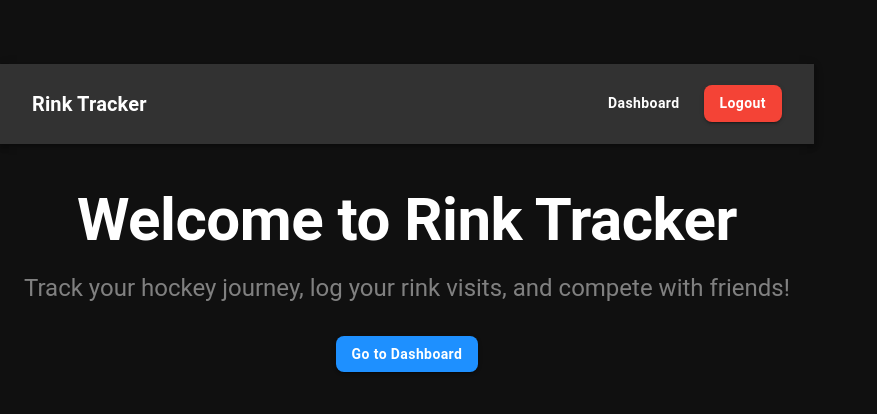
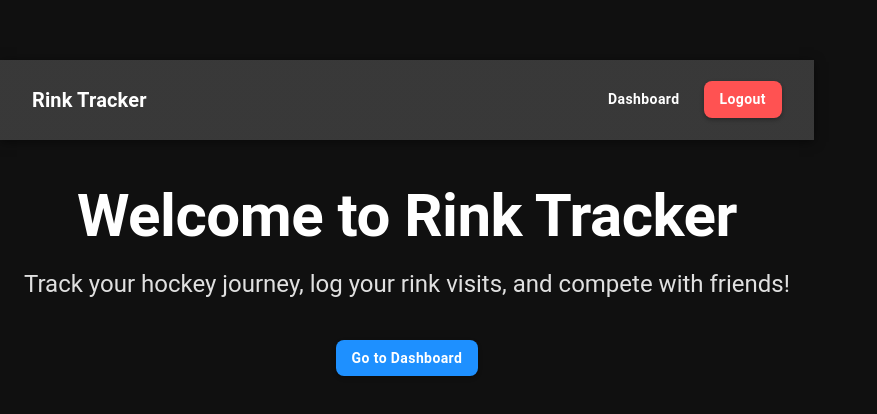
Before and after one commit to MikeOG444/rink-tracker-pwa, a React (Vite) app: page / in a window 1280 px wide. Shown: the part 182-596 px from the top of the page, without its empty margins (0-877 px from the left). Built offline with nearby package versions, Linux system fonts and the light colour scheme; no server answers; sample sign-in values are in the browser's storage.

Commit message:
Improve contrast and readability throughout the application

```diff
--- a/src/components/auth/AuthPage.tsx
+++ b/src/components/auth/AuthPage.tsx
@@ -72,7 +72,14 @@ const AuthPage = () => {
   };
 
   return (
-    <Container maxWidth="xs" sx={{ textAlign: "center", mt: 5, bgcolor: "#1E1E1E", p: 4, borderRadius: 2 }}>
+    <Container maxWidth="xs" sx={{
+      textAlign: "center",
+      mt: 5,
+      bgcolor: "#252525", // Slightly lighter background for better contrast
+      p: 4,
+      borderRadius: 2,
+      boxShadow: "0px 4px 20px rgba(0, 0, 0, 0.5)" // Add shadow for depth
+    }}>
       <Typography variant="h4" fontWeight="bold" sx={{ color: "white", mb: 3 }}>
         Welcome to Rink Tracker
       </Typography>
@@ -135,13 +142,21 @@ const AuthPage = () => {
         </>
       )}
 
-      <Divider sx={{ my: 3, bgcolor: "white" }}>OR</Divider>
+      <Divider sx={{ my: 3, bgcolor: "#777777" }}>
+        <Typography color="white" fontWeight="bold">OR</Typography>
+      </Divider>
 
       <Button
         fullWidth
         variant="contained"
         startIcon={<GoogleIcon />}
-        sx={{ bgcolor: "white", color: "black" }}
+        sx={{
+          bgcolor: "white",
+          color: "black",
+          '&:hover': {
+            bgcolor: "#e0e0e0", // Slightly darker on hover for feedback
+          }
+        }}
         onClick={handleGoogleSignIn}
       >
         Sign in with Google
--- a/src/components/dashboard/Dashboard.tsx
+++ b/src/components/dashboard/Dashboard.tsx
@@ -5,6 +5,7 @@ import { addActivity, getUserActivities, editActivity, deleteActivity } from "..
 import {
   Container, Typography, TextField, Select, MenuItem,
   Card, CardContent, Avatar, Box, List, IconButton, Button,
+  Dialog, DialogTitle, DialogContent, DialogActions
 } from "@mui/material";
 import EditIcon from "@mui/icons-material/Edit";
 import DeleteIcon from "@mui/icons-material/Delete";
@@ -126,6 +127,7 @@ const Dashboard = () => {
   };
 
   const [displayName, setDisplayName] = useState(user?.displayName || "");
+  const [isNameModalOpen, setIsNameModalOpen] = useState(false);
 
   const handleUpdateDisplayName = async () => {
     if (!displayName.trim() || !user) return;
@@ -133,9 +135,15 @@ const Dashboard = () => {
     try {
       await updateProfile(user!, { displayName });
       console.log("✅ Display name updated successfully:", displayName);
+      setIsNameModalOpen(false);
     } catch (error) {
       console.error("❌ Error updating display name:", error);
     }
+  };
+
+  const openNameModal = () => {
+    setDisplayName(user?.displayName || "");
+    setIsNameModalOpen(true);
   };
 
 
@@ -167,33 +175,49 @@ const Dashboard = () => {
             </Typography>
           )}
         </Avatar>
-        <Typography variant="h5" fontWeight="bold">
-          {user?.displayName || "Dirk Dangler"}
-        </Typography>
+        <Box display="flex" alignItems="center">
+          <Typography variant="h5" fontWeight="bold">
+            {user?.displayName || "Dirk Dangler"}
+          </Typography>
+          <IconButton
+            color="primary"
+            onClick={openNameModal}
+            sx={{ ml: 1 }}
+          >
+            <EditIcon />
+          </IconButton>
+        </Box>
 
-        <TextField
-          fullWidth
-          label="Update Display Name"
-          value={displayName}
-          onChange={(e) => setDisplayName(e.target.value)}
-          sx={{ mt: 2 }}
-        />
-
-        <Button
-          variant="contained"
-          color="primary"
-          sx={{ mt: 2 }}
-          onClick={handleUpdateDisplayName}
-        >
-          Save Name
-        </Button>
-
-        <Typography variant="subtitle1" sx={{ color: "gray" }}>
+        <Typography variant="subtitle1" sx={{ color: "#E0E0E0" }}>
           {user?.email}
         </Typography>
       </Box>
 
-      <Card sx={{ mt: 4, p: 2 }}>
+      {/* Edit Name Modal */}
+      <Dialog open={isNameModalOpen} onClose={() => setIsNameModalOpen(false)}>
+        <DialogTitle>Edit Display Name</DialogTitle>
+        <DialogContent>
+          <TextField
+            autoFocus
+            margin="dense"
+            label="Display Name"
+            type="text"
+            fullWidth
+            value={displayName}
+            onChange={(e) => setDisplayName(e.target.value)}
+          />
+        </DialogContent>
+        <DialogActions>
+          <Button onClick={() => setIsNameModalOpen(false)} color="secondary">
+            Cancel
+          </Button>
+          <Button onClick={handleUpdateDisplayName} color="primary">
+            Save
+          </Button>
+        </DialogActions>
+      </Dialog>
+
+      <Card sx={{ mt: 4, p: 2, boxShadow: "0px 4px 20px rgba(0, 0, 0, 0.5)" }}>
         <CardContent>
           <Typography variant="h6" fontWeight="bold">
             {editMode ? "Edit Activity" : "Log a New Activity"}
@@ -230,7 +254,7 @@ const Dashboard = () => {
         </CardContent>
       </Card>
 
-      <Card sx={{ mt: 4, p: 2 }}>
+      <Card sx={{ mt: 4, p: 2, boxShadow: "0px 4px 20px rgba(0, 0, 0, 0.5)" }}>
         <CardContent>
           <Typography variant="h6" fontWeight="bold">
             Your Activities
@@ -242,7 +266,7 @@ const Dashboard = () => {
               </Typography>
             ) : (
               activities.map((activity) => (
-                <Card key={activity.id || activity.timestamp} sx={{ mb: 2, p: 2 }}>
+                <Card key={activity.id || activity.timestamp} sx={{ mb: 2, p: 2, bgcolor: "#3A3A3A" }}>
                   <CardContent>
                     <Typography variant="h6" fontWeight="bold">
                       {activity.type} {activity.offline && " ⏳ (Pending Sync)"}
@@ -250,7 +274,7 @@ const Dashboard = () => {
                     <Typography variant="body2" color="textSecondary">
                       {activity.details}
                     </Typography>
-                    <Typography variant="caption" color="gray">
+                    <Typography variant="caption" color="#E0E0E0">
                       {new Date(activity.timestamp).toLocaleString()}
                     </Typography>
                     <Box display="flex" justifyContent="flex-end" mt={1}>
--- a/src/components/layout/NavBar.tsx
+++ b/src/components/layout/NavBar.tsx
@@ -14,14 +14,24 @@ const NavBar = () => {
   };
 
   return (
-    <AppBar position="static" sx={{ bgcolor: "#1E1E1E", p: 1 }}>
+    <AppBar position="static" sx={{ bgcolor: "#252525", p: 1, boxShadow: "0px 2px 10px rgba(0, 0, 0, 0.5)" }}>
       <Toolbar>
         <Typography variant="h6" sx={{ flexGrow: 1, fontWeight: "bold", cursor: "pointer" }} onClick={() => navigate("/")}>
           Rink Tracker
         </Typography>
         {user && (
           <Box>
-            <Button color="inherit" onClick={() => navigate("/dashboard")} sx={{ mr: 2 }}>
+            <Button
+              color="inherit"
+              onClick={() => navigate("/dashboard")}
+              sx={{
+                mr: 2,
+                fontWeight: "bold",
+                '&:hover': {
+                  backgroundColor: "rgba(255, 255, 255, 0.1)"
+                }
+              }}
+            >
               Dashboard
             </Button>
             <Button color="error" variant="contained" onClick={handleLogout}>
--- a/src/components/pages/HomePage.tsx
+++ b/src/components/pages/HomePage.tsx
@@ -11,20 +11,30 @@ const HomePage = () => {
       <Typography variant="h2" fontWeight="bold" color="white">
         Welcome to Rink Tracker
       </Typography>
-      <Typography variant="h5" color="gray" sx={{ mt: 2 }}>
+      <Typography variant="h5" color="#E0E0E0" sx={{ mt: 2 }}>
         Track your hockey journey, log your rink visits, and compete with friends!
       </Typography>
-      <Box sx={{ mt: 4 }}>
+      <Box sx={{ mt: 5 }}>
         {user ? (
           <Button variant="contained" color="primary" onClick={() => navigate("/dashboard")}>
             Go to Dashboard
           </Button>
         ) : (
           <>
-            <Button variant="contained" color="primary" onClick={() => navigate("/auth")} sx={{ mr: 2 }}>
+            <Button
+              variant="contained"
+              color="primary"
+              onClick={() => navigate("/auth")}
+              sx={{ mr: 2, fontWeight: "bold", px: 3, py: 1 }}
+            >
               Sign In
             </Button>
-            <Button variant="outlined" color="secondary" onClick={() => navigate("/auth")}>
+            <Button
+              variant="outlined"
+              color="secondary"
+              onClick={() => navigate("/auth")}
+              sx={{ fontWeight: "bold", px: 3, py: 1 }}
+            >
               Get Started
             </Button>
           </>
--- a/src/styles/theme.ts
+++ b/src/styles/theme.ts
@@ -15,16 +15,22 @@ const theme = createTheme({
     },
     text: {
       primary: "#FFFFFF", // ✅ White text for high contrast
-      secondary: "#CCCCCC", // ✅ Lighter gray for readability
+      secondary: "#E0E0E0", // ✅ Lighter color for better readability (was #CCCCCC)
+    },
+    error: {
+      main: "#FF5252", // Brighter red for better visibility
+    },
+    success: {
+      main: "#4CAF50", // Brighter green for better visibility
     },
   },
   components: {
     MuiCard: {
       styleOverrides: {
         root: {
-          backgroundColor: "#2D2D2D", // 📌 Slightly brighter than the dark background
+          backgroundColor: "#333333", // 📌 Lightened for better contrast (was #2D2D2D)
           color: "#FFFFFF",
-          border: "1px solid #444444", // ✅ Subtle border for definition
+          border: "1px solid #555555", // ✅ Slightly more visible border (was #444444)
           borderRadius: "8px",
           boxShadow: "0px 4px 12px rgba(0, 0, 0, 0.4)", // 🖼️ Soft shadow for depth
         },
@@ -33,7 +39,13 @@ const theme = createTheme({
     MuiTypography: {
       styleOverrides: {
         body2: {
-          color: "#CCCCCC", // ✅ Improve contrast for timestamps & details
+          color: "#E0E0E0", // ✅ Improved contrast for timestamps & details (was #CCCCCC)
+        },
+        caption: {
+          color: "#E0E0E0", // ✅ Improved contrast for captions
+        },
+        subtitle1: {
+          color: "#E0E0E0", // ✅ Improved contrast for subtitles
         },
       },
     },
@@ -43,6 +55,15 @@ const theme = createTheme({
           textTransform: "none",
           fontWeight: "bold",
           borderRadius: "8px",
+        },
+        contained: {
+          boxShadow: "0px 2px 4px rgba(0, 0, 0, 0.3)",
+        },
+        outlined: {
+          borderWidth: "2px", // Make outlined buttons more visible
+          "&:hover": {
+            borderWidth: "2px",
+          },
         },
       },
     },
@@ -69,6 +90,30 @@ const theme = createTheme({
         },
       },
     },
+    MuiIconButton: {
+      styleOverrides: {
+        root: {
+          color: "#FFFFFF", // Ensure icons have good contrast
+          "&:hover": {
+            backgroundColor: "rgba(255, 255, 255, 0.1)", // Visible hover state
+          },
+        },
+      },
+    },
+    MuiDivider: {
+      styleOverrides: {
+        root: {
+          backgroundColor: "#555555", // Improved visibility for dividers
+        },
+      },
+    },
+    MuiSelect: {
+      styleOverrides: {
+        icon: {
+          color: "#FFFFFF", // Ensure dropdown icon is visible
+        },
+      },
+    },
   },
 });
 
```
